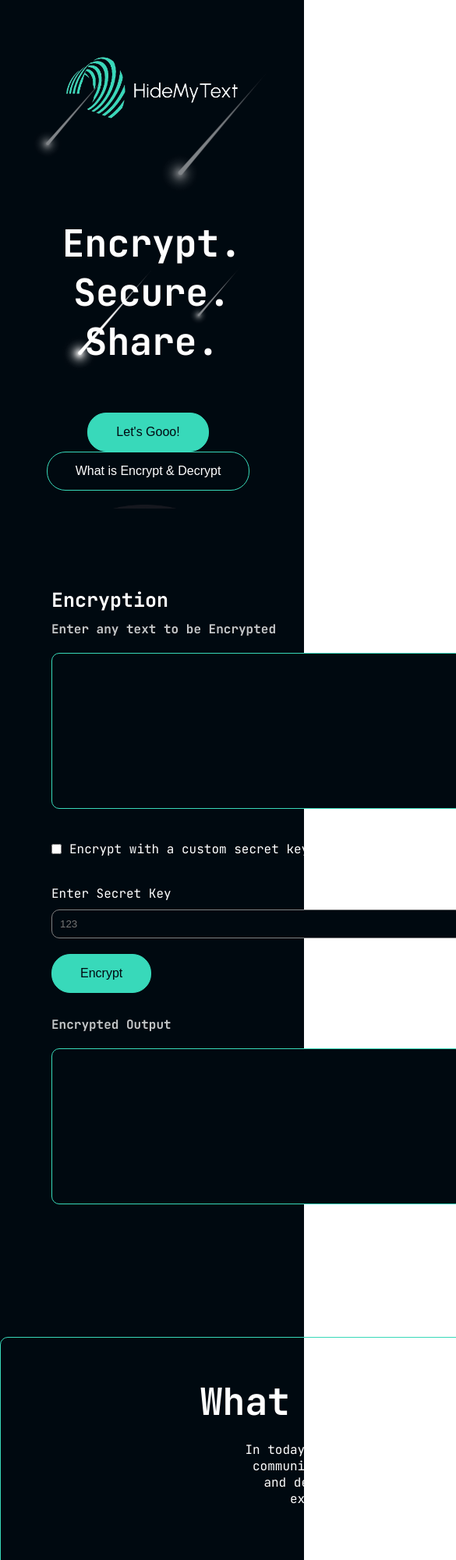
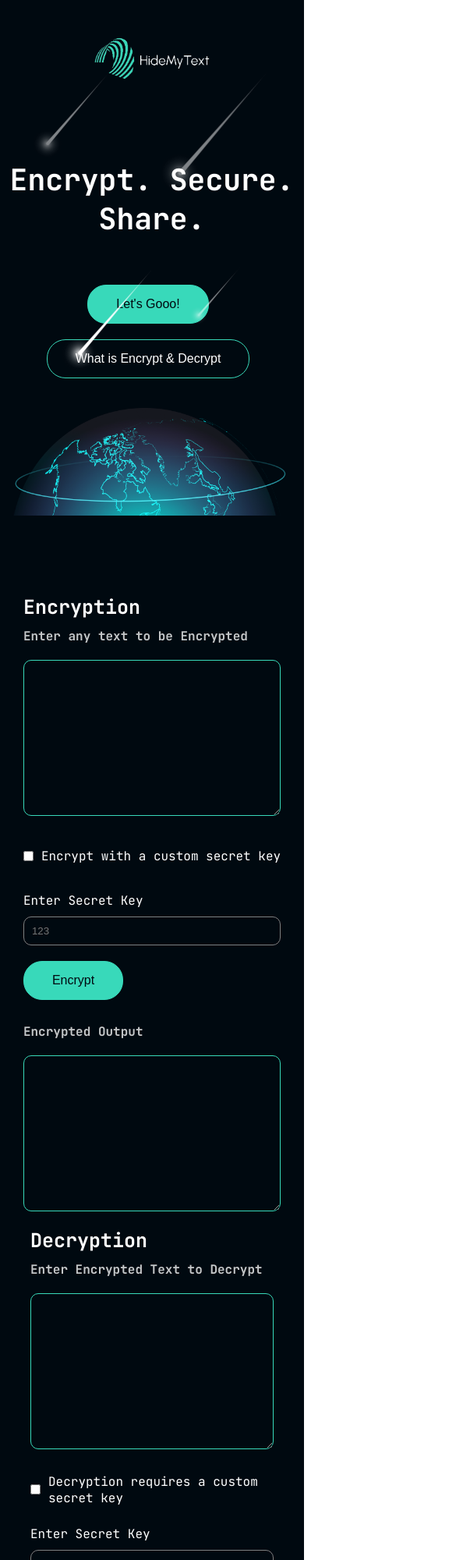
Before and after one commit to meheraj786/text-encrypt-decrypt, a plain HTML site: page index.html in a window 390 px wide. Shown: the top 2000 px of the page at 78% size, 585 px wide, since content can reach past the window. Drawn offline with Linux system fonts and the light colour scheme.

Commit message:
responsive done

```diff
--- a/style.css
+++ b/style.css
@@ -225,3 +225,40 @@ header img{
   font-size: 25px;
   margin-bottom: 10px;
 }
+
+@media (max-width: 768px){
+  header img{
+    width: 200px;
+  }
+  #banner{
+    height: 60vh;
+  }
+  #banner .banner-text h1{
+    font-size: 38px;
+  }
+  #banner button{
+    margin-bottom: 20px;
+  }
+  #main .main-wrapper{
+    width: auto;
+    flex-direction: column;
+  }
+  #main .main-left{
+    width: auto;
+  }
+  #main .main-right{
+    width: 80%;
+  }
+  #description .description-main{
+    width: auto;
+  }
+  #description .description-main p{
+    width: auto;
+    margin: 20px  auto;
+  }
+  #description .description-main h1{
+    font-size: 38px;
+  }
+
+
+}
```
